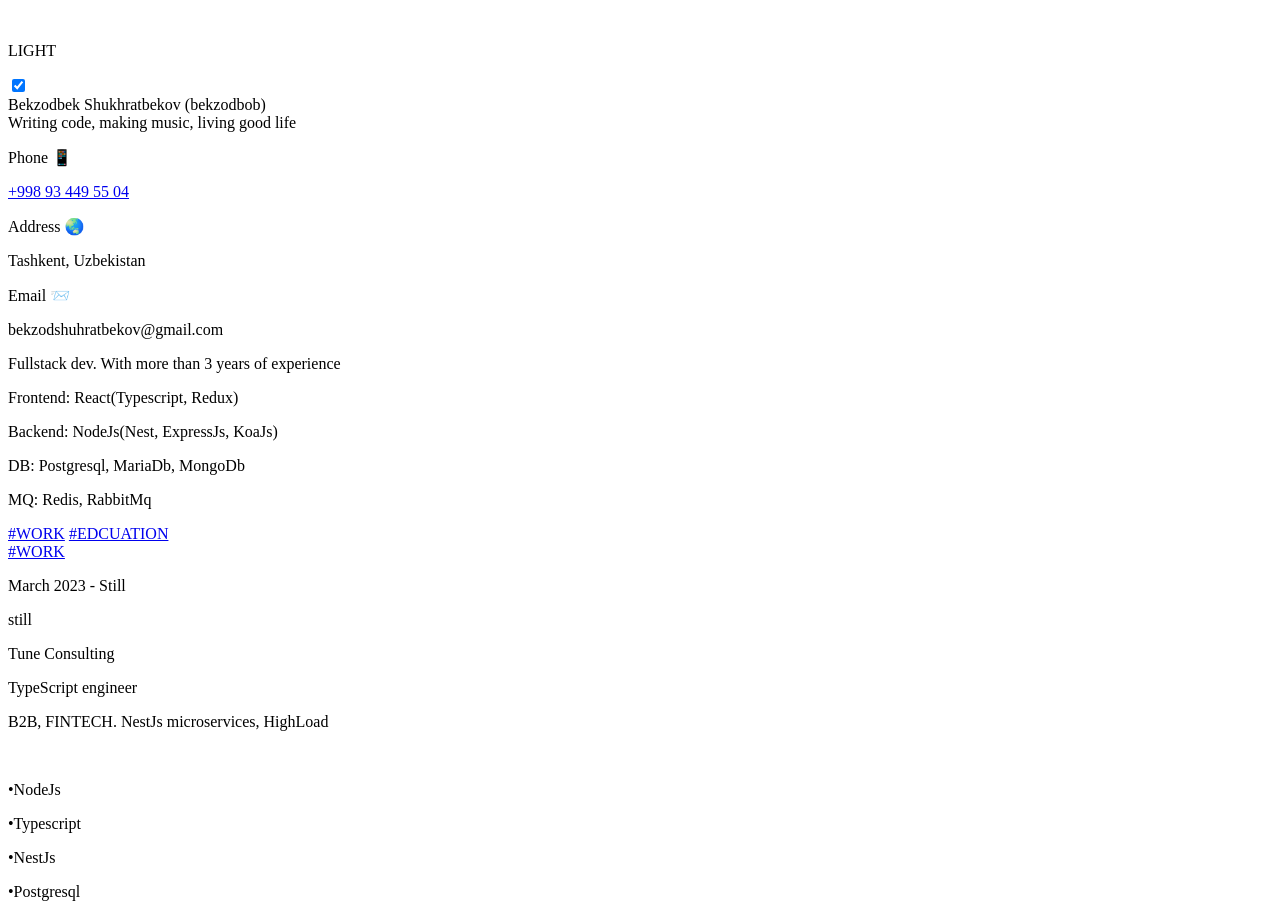
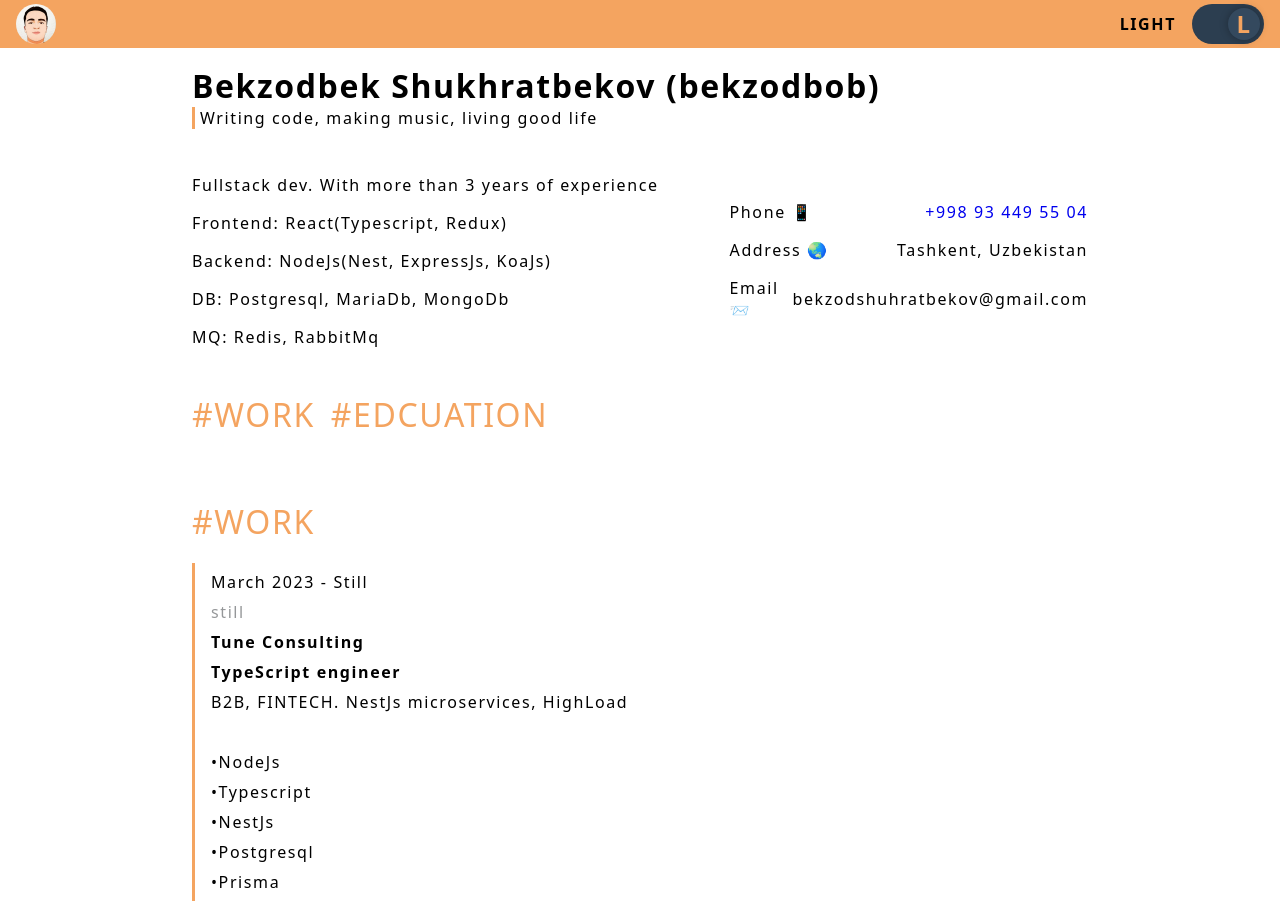
Before and after one commit to bekzodbob/portfolio, a plain HTML site: page index.html in a window 1280 px wide. Shown: the top 904 px of the page. Drawn offline with Linux system fonts and the light colour scheme; the site is published under a folder, as on GitHub Pages, so addresses that start at the root find nothing.

Commit message:
Add files via upload

```diff
--- a/index.html
+++ b/index.html
@@ -2,18 +2,18 @@
 <html lang="en">
   <head>
     <meta charset="utf-8">
-    <link rel="icon" type="image/svg+xml" href="/favicon.svg">
+    <link rel="icon" type="image/svg+xml" href="favicon.svg">
     <meta name="viewport" content="width=device-width">
     <meta name="generator" content="Astro v2.2.0">
     <title>Astro</title>
 
-    <link rel="stylesheet" href="/base.css">
+    <link rel="stylesheet" href="base.css">
   <script type="module">document.querySelector("#chck").addEventListener("change",c);function c(t){let{checked:e}=t.target;e&&(document.querySelector("body").className="",document.querySelector("body").className="light-body",document.querySelector(".myswitch__indicator").textContent="LIGHT"),e||(document.querySelector("body").className="",document.querySelector("body").className="dark-body",document.querySelector(".myswitch__indicator").textContent="DARK")}
 </script></head>
   <body class="light-body">
     <header>
       <div class="avatar">
-        <img src="/avatar.jpg" alt="" srcset="">
+        <img src="avatar.jpg" alt="" srcset="">
       </div>
       <div class="myswitch">
         <p class="myswitch__indicator">LIGHT</p>
```
